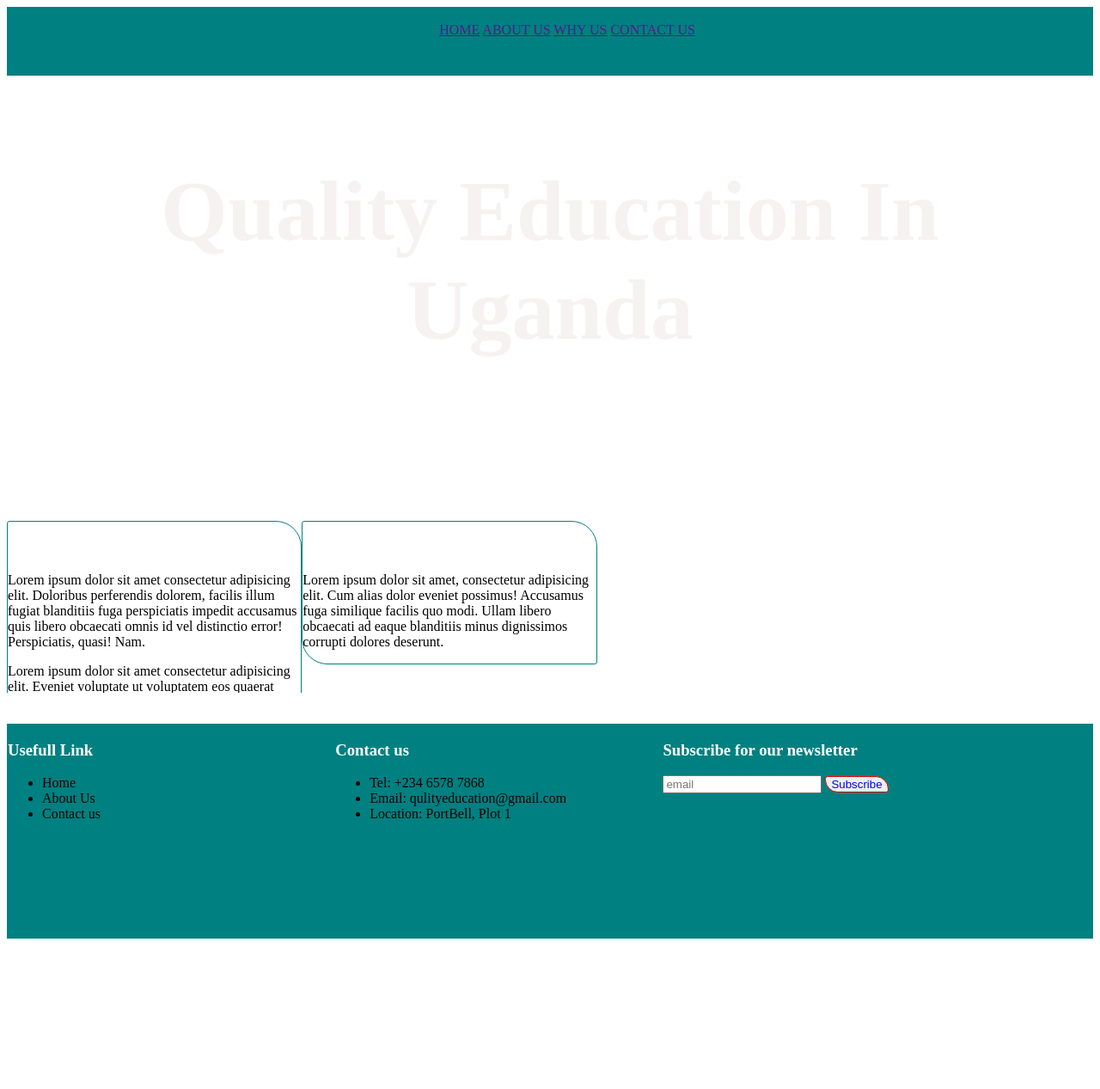
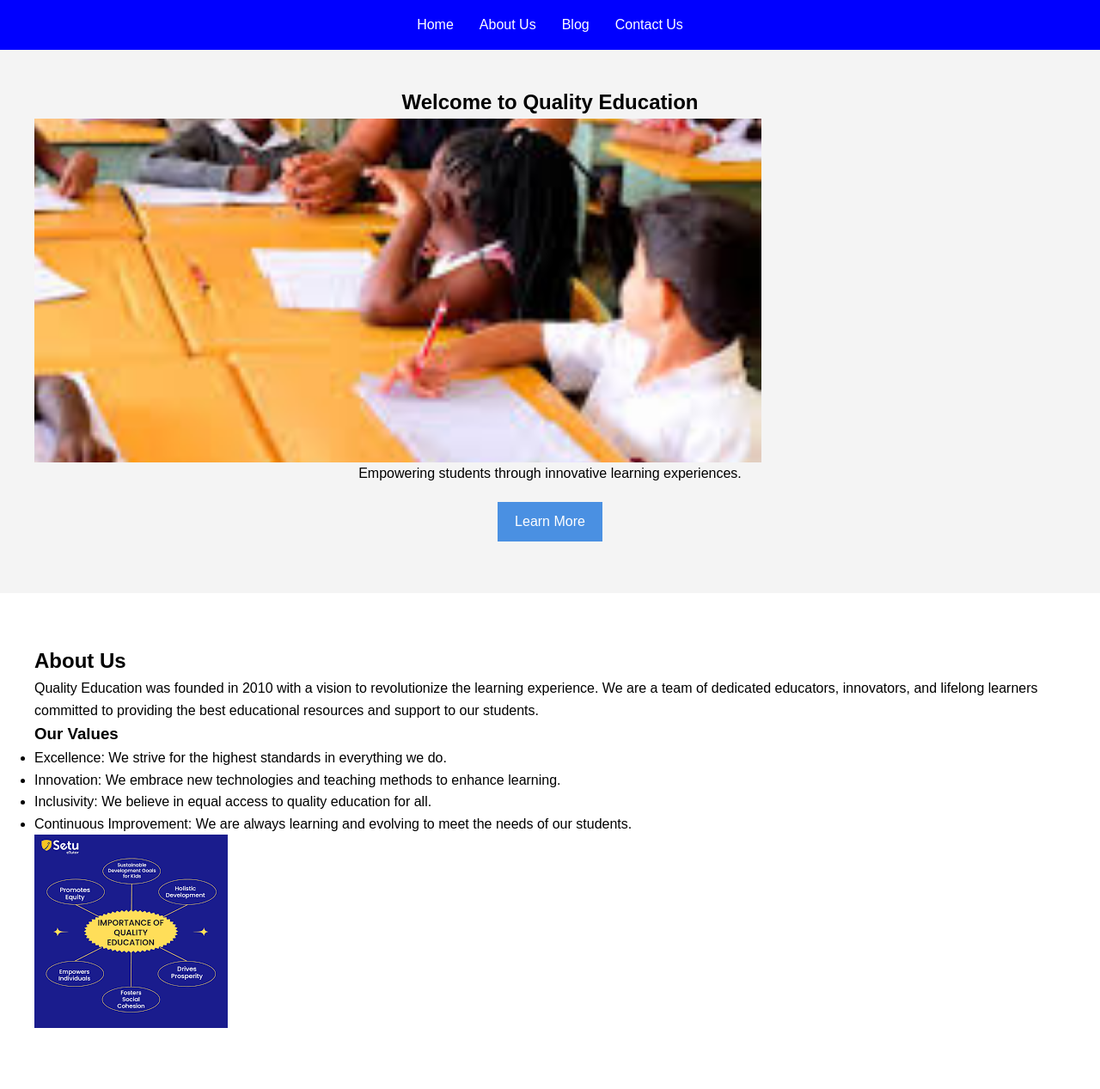
Before and after one commit to Lonitah/Individual-project, a plain HTML site: page index.html in a window 1280 px wide. Shown: the top 1267 px of the page at 86% size. Before the commit the page ends 1100 px from the top, so only its background shows below. Drawn offline with Linux system fonts and the light colour scheme.

Commit message:
second update

```diff
--- a/images/css/style.css
+++ b/images/css/style.css
@@ -1,62 +1,126 @@
 
-menu{
-    height: 80px;
-    background: teal;
-    text-align: center;
-    text-decoration: none;
-    margin: auto;
-    text-transform: uppercase;
-    font-weight: 300;
+* {
+    box-sizing: border-box;
+    margin: 0;
+    padding: 0;
 }
 
-.banner{
-    height: 400px;
-    width: 0 auto;
-    background-image: url(../12.jfif);
-    background-repeat: no-repeat;
-    background-position: center;
-    background-size: cover;
-}
-.banner h3{
-    color: rgb(247, 242, 242);
-    font-weight: 800;
-    text-align: center;
-    font-size: 100px;
+body {
+    font-family: Arial, sans-serif;
+    line-height: 1.6;
 }
 
-.about_us{
-    height: 200px;
-    width: 90%;
-    overflow: hidden;
-
-}
-.column{
-    width: 45%;
-    float: left;
-    border: 1px solid teal;
-    border-radius: 3px 30px;
+nav_bar {
+    background-color: blue;
+    color: white;
+    padding: 1rem;
+    position: fixed;
+    width: 100%;
+    z-index: 1000;
 }
 
-.footer{
-    height: 250px;
-    background: teal;
+nav ul {
+    list-style-type: none;
+    display: flex;
+    justify-content: center;
 }
-.column{
-    float: left;
-    width: 30%;
+
+nav ul li {
+    margin: 0 15px;
 }
-.column h3{
+
+nav ul li a {
     color: white;
-    font-weight: 600;
-    font-family: 'Times New Roman', Times, serif;
+    text-decoration: none;
 }
-.column form button{
-    border:1px solid red;
-    color: blue;
-    font-weight: 500;
-    border-radius: 3px 15px;
-    transition: 0.15s;
+
+section {
+    padding: 60px 20px;
 }
-.column form button:hover{
-    background: rgb(113, 249, 113);
+
+.container {
+    max-width: 1200px;
+    margin: 0 auto;
 }
+
+#home {
+    background-color: #f4f4f4;
+    text-align: center;
+    padding-top: 100px;
+}
+
+.slider {
+    width: 100%;
+    height: 400px;
+    overflow: hidden;
+    position: relative;
+}
+
+.slide {
+    width: 100%;
+    height: 100%;
+    position: absolute;
+    transition: all 0.5s;
+}
+
+.slide img {
+    width: 100%;
+    height: 100%;
+    object-fit: cover;
+}
+
+.btn {
+    display: inline-block;
+    background: #4a90e2;
+    color: white;
+    padding: 10px 20px;
+    text-decoration: none;
+    margin-top: 20px;
+}
+
+#about, #blog, #contact {
+    background-color: white;
+}
+
+.blog-post {
+    margin-bottom: 30px;
+    border-bottom: 1px solid #ccc;
+    padding-bottom: 20px;
+}
+
+form {
+    max-width: 500px;
+    margin: 0 auto;
+}
+
+label, input, textarea {
+    display: block;
+    width: 100%;
+    margin-bottom: 10px;
+}
+
+input[type="submit"] {
+    background-color: #4a90e2;
+    color: white;
+    border: none;
+    padding: 10px;
+    cursor: pointer;
+}
+
+footer {
+    background-color: #333;
+    color: white;
+    text-align: center;
+    padding: 1rem;
+}
+
+@media (max-width: 768px) {
+    nav ul {
+        flex-direction: column;
+        align-items: center;
+    }
+
+    nav ul li {
+        margin: 5px 0;
+    }
+}
--- a/index.html
+++ b/index.html
@@ -3,65 +3,117 @@
 <head>
     <meta charset="UTF-8">
     <meta name="viewport" content="width=device-width, initial-scale=1.0">
-    <title>Quality education</title>
+    <title>Quality Education</title>
     <link rel="stylesheet" href="/images/css/style.css">
+
 </head>
 <body>
-    <menu>
-        <br>
-        <a href="">Home</a>
-        <a href="">About Us</a>
-        <a href="">Why Us</a>
-        <a href="">Contact Us</a>
-    </menu>
-    <div class="banner">
-        <h3>Quality  Education In Uganda</h3>
+    <nav_bar>
+        <nav>
+            <ul>
+                <li><a href="#home">Home</a></li>
+                <li><a href="#about">About Us</a></li>
+                <li><a href="#blog">Blog</a></li>
+                <li><a href="#contact">Contact Us</a></li>
+            </ul>
+        </nav>
+    </nav_bar>
+
+    <section id="home">
+        <div class="container">
+            <h1>Welcome to Quality Education</h1>
+            <div class="slider">
+                <div class="slide">
+                    <img src="/images/12.jfif" alt="Education slide 1">
                 </div>
-    <br>
-    <div class="about_us">
-        <div class="column">
-            <h3>This section is for image</h3>
-            <p>Lorem ipsum dolor sit amet consectetur adipisicing elit. Doloribus perferendis dolorem, facilis illum fugiat blanditiis fuga perspiciatis impedit
-                accusamus quis libero obcaecati omnis id vel distinctio error! Perspiciatis, quasi! Nam.</p>
-                <p>Lorem ipsum dolor sit amet consectetur adipisicing elit. Eveniet voluptate ut voluptatem eos quaerat nemo fugit, in iure sint hic quas pariatur? Ducimus libero placeat eum minima nihil harum suscipit?</p>
+                <div class="slide" style="left: 100%;">
+                    <img src="/images/124.jfif" alt="Education slide 2">
                 </div>
-        <div class="column">
-            <h3>This section is for content</h3>
-            <p>Lorem ipsum dolor sit amet, consectetur adipisicing elit. Cum alias dolor eveniet possimus! Accusamus fuga similique facilis quo modi. Ullam libero
-                obcaecati ad eaque blanditiis minus dignissimos corrupti dolores deserunt.</p>
+                <div class="slide" style="left: 200%;">
+                    <img src="/images/12.jfif" alt="Education slide 3">
                 </div>
             </div>
-    <br>
-    <br>
-    <footer>
-        <div class="footer">
-            <div class="column">
-                <h3>Usefull Link</h3>
+            <p>Empowering students through innovative learning experiences.</p>
+            <a href="#about" class="btn">Learn More</a>
+        </div>
+    </section>
+
+    <section id="about">
+        <div class="container">
+            <h2>About Us</h2>
+            <p>Quality Education was founded in 2010 with a vision to revolutionize the learning experience. We are a team of dedicated educators, innovators, and lifelong learners committed to providing the best educational resources and support to our students.</p>
+            <h3>Our Values</h3>
             <ul>
-                    <li>Home</li>
-                    <li>About Us</li>
-                    <li>Contact us</li>
+                <li>Excellence: We strive for the highest standards in everything we do.</li>
+                <li>Innovation: We embrace new technologies and teaching methods to enhance learning.</li>
+                <li>Inclusivity: We believe in equal access to quality education for all.</li>
+                <li>Continuous Improvement: We are always learning and evolving to meet the needs of our students.</li>
             </ul>
+            <img src="/images/557.png" alt="Our team">
         </div>
-            <div class="column">
-                <h3>Contact us</h3>
-                <ul>
-                    <li> Tel: +234 6578 7868</li>
-                    <li>Email: qulityeducation@gmail.com</li>
-                    <li>Location: PortBell, Plot 1</li>
-                </ul>
+    </section>
+
+    <section id="blog">
+        <div class="container">
+            <h2>Our Blog</h2>
+            <div class="blog-post">
+                <h3>The Importance of Lifelong Learning</h3>
+                <p>Published on: May 15, 2024</p>
+                <img src="/images/557.png"alt="Lifelong learning">
+                <p>In today's rapidly changing world, the concept of lifelong learning has become more important than ever. This post explores the benefits of continuous education and provides tips on how to cultivate a lifelong learning mindset.</p>
+                <a href="#" class="btn">Read more</a>
             </div>
-            <div class="column">
-                <h3>Subscribe for our newsletter</h3>
-                <form action="">
-                    <input type="text" placeholder="email">
-                    <button>Subscribe</button>
+            <div class="blog-post">
+                <h3>5 Innovative Teaching Methods to Engage Students</h3>
+                <p>Published on: April 28, 2024</p>
+                <img src="/images/557.png" alt="Innovative teaching">
+                <p>Discover five cutting-edge teaching methods that are transforming classrooms and improving student engagement. From project-based learning to gamification, these techniques are reshaping the educational landscape.</p>
+                <a href="#" class="btn">Read more</a>
+            </div>
+        </div>
+    </section>
+
+    <section id="contact">
+        <div class="container">
+            <h2>Contact Us</h2>
+            <form>
+                <label for="name">Name:</label>
+                <input type="text" id="name" name="name" required>
+
+                <label for="email">Email:</label>
+                <input type="email" id="email" name="email" required>
+
+                <label for="message">Message:</label>
+                <textarea id="message" name="message" rows="5" required></textarea>
+
+                <input type="submit" value="Send Message">
             </form>
         </div>
+    </section>
 
-        </div>
-
+    <footer>
+        <p>&copy; 2024 Quality Education. All rights reserved.</p>
     </footer>
 
+    <script>
+        // Simple slider functionality
+        let slideIndex = 0;
+        const slides = document.querySelectorAll('.slide');
+
+        function showSlides() {
+            slideIndex++;
+            if (slideIndex >= slides.length) {
+                slideIndex = 0;
+            }
+
+            slides.forEach((slide, index) => {
+                slide.style.left = `${(index - slideIndex) * 100}%`;
+            });
+
+            setTimeout(showSlides, 5000); // Change slide every 5 seconds
+        }
+
+        showSlides();
+    </script>
 </body>
 </html>
```
Lines whose indentation alone changed are shown as unchanged.
